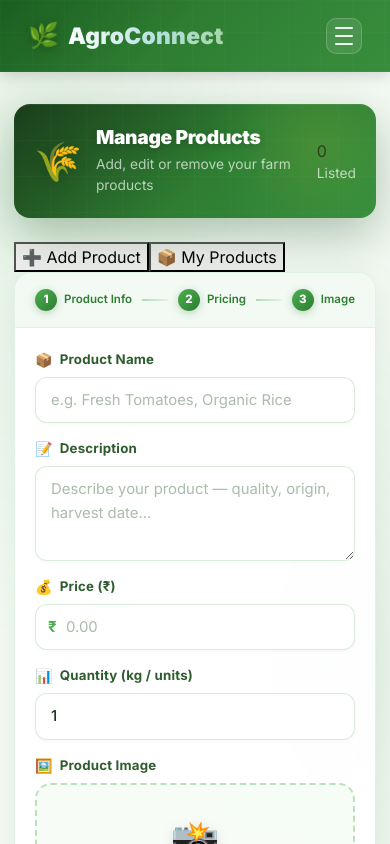
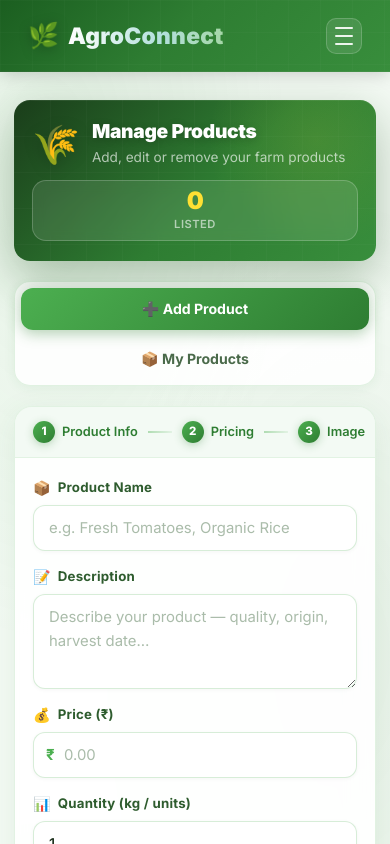
Before and after one commit to Saravanakumar0004/Agro-connect, a React (Vite) app in the folder frontend/: page /add-product in a window 390 px wide. Shown: the top 844 px of the page. Built offline with nearby package versions, Linux system fonts and the light colour scheme.

Commit message:
Update AddProduct.css

```diff
--- a/frontend/src/component/AddProduct.css
+++ b/frontend/src/component/AddProduct.css
@@ -1,5 +1,5 @@
 /* ============================================
-   ADDPRODUCT.CSS — Pro Level UI
+   ADDPRODUCT.CSS — Final Pro UI
    ============================================ */
 
 @import url('https://fonts.googleapis.com/css2?family=Inter:wght@400;500;600;700;800;900&display=swap');
@@ -13,9 +13,9 @@
   font-family: 'Inter', 'Segoe UI', sans-serif;
 }
 
-/* ── Page wrapper ── */
+/* ── Wrapper ── */
 .addprod-wrapper {
-  max-width: 660px;
+  max-width: 720px;
   margin: 52px auto 88px;
   padding: 0 18px;
 }
@@ -25,8 +25,8 @@
   display: flex;
   align-items: center;
   gap: 18px;
-  margin-bottom: 24px;
-  padding: 28px 32px;
+  margin-bottom: 20px;
+  padding: 26px 32px;
   background: linear-gradient(135deg, #1a3d1a 0%, #2e7d32 55%, #388e3c 100%);
   border-radius: 22px;
   position: relative;
@@ -36,7 +36,6 @@
     inset 0 1px 0 rgba(255,255,255,0.06);
 }
 
-/* Grid texture */
 .addprod-page-header::before {
   content: "";
   position: absolute;
@@ -49,16 +48,11 @@
   pointer-events: none;
 }
 
-/* Orb */
 .addprod-page-header::after {
   content: "";
   position: absolute;
   width: 220px; height: 220px;
-  background: radial-gradient(circle,
-    rgba(255,235,59,0.1) 0%,
-    rgba(76,175,80,0.05) 50%,
-    transparent 70%
-  );
+  background: radial-gradient(circle, rgba(255,235,59,0.1) 0%, transparent 70%);
   top: -70px; right: -50px;
   border-radius: 50%;
   pointer-events: none;
@@ -73,30 +67,120 @@
   flex-shrink: 0;
 }
 
+.addprod-header-text {
+  flex: 1;
+  position: relative;
+  z-index: 1;
+}
+
 .addprod-page-header h1 {
   font-size: 1.4rem;
   font-weight: 900;
   color: #fff;
-  margin: 0 0 5px;
+  margin: 0 0 4px;
   letter-spacing: -0.3px;
-  position: relative;
-  z-index: 1;
   text-shadow: 0 2px 8px rgba(0,0,0,0.2);
 }
 
 .addprod-page-header p {
-  font-size: 0.86rem;
-  color: rgba(255,255,255,0.68);
+  font-size: 0.85rem;
+  color: rgba(255,255,255,0.65);
   margin: 0;
+}
+
+/* Header product count */
+.addprod-header-count {
+  background: rgba(255,255,255,0.1);
+  border: 1px solid rgba(255,255,255,0.2);
+  border-radius: 14px;
+  padding: 10px 18px;
+  text-align: center;
   position: relative;
   z-index: 1;
+  flex-shrink: 0;
+  backdrop-filter: blur(6px);
+}
+
+.addprod-header-count span {
+  display: block;
+  font-size: 1.5rem;
+  font-weight: 900;
+  color: #ffe033;
+  line-height: 1;
+  letter-spacing: -0.5px;
+}
+
+.addprod-header-count p {
+  font-size: 0.7rem;
+  font-weight: 600;
+  color: rgba(255,255,255,0.6);
+  text-transform: uppercase;
+  letter-spacing: 0.5px;
+  margin: 3px 0 0;
+}
+
+/* ── Tabs ── */
+.addprod-tabs {
+  display: flex;
+  gap: 8px;
+  margin-bottom: 20px;
+  background: rgba(255,255,255,0.88);
+  border: 1.5px solid rgba(76,175,80,0.16);
+  border-radius: 16px;
+  padding: 6px;
+  box-shadow: 0 2px 12px rgba(46,125,50,0.07);
+}
+
+.addprod-tab {
+  flex: 1;
+  display: flex;
+  align-items: center;
+  justify-content: center;
+  gap: 7px;
+  padding: 10px 16px;
+  border: none;
+  border-radius: 12px;
+  background: transparent;
+  color: #4a6a4a;
+  font-size: 0.88rem;
+  font-weight: 700;
+  font-family: 'Inter', sans-serif;
+  cursor: pointer;
+  transition: all 0.25s cubic-bezier(0.34,1.56,0.64,1);
+  position: relative;
+}
+
+.addprod-tab:hover {
+  background: rgba(76,175,80,0.08);
+  color: #1b5e20;
+}
+
+.addprod-tab--active {
+  background: linear-gradient(135deg, #4caf50, #2e7d32) !important;
+  color: #fff !important;
+  box-shadow: 0 4px 14px rgba(46,125,50,0.35);
+}
+
+.addprod-tab-badge {
+  background: rgba(255,255,255,0.25);
+  color: #fff;
+  font-size: 0.7rem;
+  font-weight: 800;
+  padding: 1px 7px;
+  border-radius: 50px;
+  min-width: 20px;
+  text-align: center;
+}
+
+.addprod-tab:not(.addprod-tab--active) .addprod-tab-badge {
+  background: rgba(76,175,80,0.15);
+  color: #2e7d32;
 }
 
 /* ── Main Card ── */
 .addprod-card {
   background: rgba(255,255,255,0.92);
   backdrop-filter: blur(14px);
-  -webkit-backdrop-filter: blur(14px);
   border-radius: 24px;
   border: 1.5px solid rgba(76,175,80,0.16);
   overflow: hidden;
@@ -105,9 +189,9 @@
     inset 0 1px 0 rgba(255,255,255,0.95);
 }
 
-/* ── Card Header (steps) ── */
+/* Steps header */
 .addprod-card-header {
-  padding: 20px 32px;
+  padding: 18px 32px;
   border-bottom: 1.5px solid rgba(76,175,80,0.1);
   background: rgba(232,245,233,0.5);
 }
@@ -115,7 +199,6 @@
 .addprod-steps {
   display: flex;
   align-items: center;
-  gap: 0;
 }
 
 .addprod-step {
@@ -129,8 +212,7 @@
 }
 
 .addprod-step span {
-  width: 22px;
-  height: 22px;
+  width: 22px; height: 22px;
   border-radius: 50%;
   background: #dde8dd;
   color: #aabcaa;
@@ -141,9 +223,7 @@
   justify-content: center;
 }
 
-.addprod-step--active {
-  color: #2e7d32;
-}
+.addprod-step--active { color: #2e7d32; }
 
 .addprod-step--active span {
   background: linear-gradient(135deg, #4caf50, #2e7d32);
@@ -159,17 +239,51 @@
   min-width: 24px;
 }
 
-/* ── Form ── */
-.addprod-form {
-  padding: 30px 32px 36px;
+/* Edit mode banner */
+.addprod-edit-banner {
   display: flex;
-  flex-direction: column;
-  gap: 20px;
+  align-items: center;
+  justify-content: space-between;
+  gap: 12px;
+  background: rgba(255,235,59,0.1);
+  border-bottom: 1.5px solid rgba(255,193,7,0.25);
+  padding: 12px 32px;
+  font-size: 0.86rem;
+  font-weight: 700;
+  color: #b8860b;
+}
+
+.addprod-cancel-edit {
+  background: rgba(198,40,40,0.09);
+  border: 1.5px solid rgba(198,40,40,0.22);
+  color: #c62828;
+  font-weight: 700;
+  font-size: 0.8rem;
+  font-family: 'Inter', sans-serif;
+  padding: 5px 13px;
+  border-radius: 50px;
+  cursor: pointer;
+  transition: all 0.22s ease;
+  white-space: nowrap;
+}
+
+.addprod-cancel-edit:hover {
+  background: rgba(198,40,40,0.15);
+  border-color: #c62828;
+}
+
+/* Optional tag */
+.addprod-optional-tag {
+  font-size: 0.72rem;
+  font-weight: 500;
+  color: #8aaa8a;
+  margin-left: 6px;
+  font-style: italic;
 }
 
 /* ── Alerts ── */
 .addprod-alert {
-  margin: 0 32px;
+  margin: 16px 32px 0;
   border-radius: 12px;
   padding: 12px 18px;
   font-size: 0.88rem;
@@ -181,31 +295,34 @@
   background: linear-gradient(135deg, #e8f5e9, #f1f8f1);
   color: #1b5e20;
   border-color: rgba(76,175,80,0.28);
-  margin-top: 20px;
 }
 
 .addprod-alert--error {
   background: linear-gradient(135deg, #ffebee, #fff5f5);
   color: #c62828;
   border-color: rgba(198,40,40,0.22);
-  margin-top: 20px;
 }
 
-/* ── Field ── */
+/* ── Form ── */
+.addprod-form {
+  padding: 28px 32px 34px;
+  display: flex;
+  flex-direction: column;
+  gap: 20px;
+}
+
 .addprod-field {
   display: flex;
   flex-direction: column;
   gap: 7px;
 }
 
-/* Two-column row */
 .addprod-row {
   display: grid;
   grid-template-columns: 1fr 1fr;
   gap: 16px;
 }
 
-/* Label */
 .addprod-label {
   display: flex;
   align-items: center;
@@ -216,12 +333,8 @@
   letter-spacing: 0.2px;
 }
 
-.addprod-label-icon {
-  font-size: 0.88rem;
-  line-height: 1;
-}
+.addprod-label-icon { font-size: 0.88rem; line-height: 1; }
 
-/* Input base */
 .addprod-input {
   width: 100%;
   padding: 11px 15px;
@@ -245,19 +358,14 @@
   background: #fafffe;
 }
 
-.addprod-input::placeholder {
-  color: #aabcaa;
-  font-weight: 400;
-}
+.addprod-input::placeholder { color: #aabcaa; font-weight: 400; }
 
-/* Textarea */
 .addprod-textarea {
   resize: vertical;
   min-height: 90px;
   line-height: 1.6;
 }
 
-/* Price prefix ₹ */
 .addprod-input-prefix-wrap {
   position: relative;
   display: flex;
@@ -274,20 +382,15 @@
   z-index: 1;
 }
 
-.addprod-input--prefixed {
-  padding-left: 30px !important;
-}
+.addprod-input--prefixed { padding-left: 30px !important; }
 
-/* ── File Upload Drop Zone ── */
+/* File drop */
 .addprod-file-drop {
   display: block;
   border: 2px dashed rgba(76,175,80,0.35);
   border-radius: 16px;
   cursor: pointer;
-  transition:
-    border-color 0.25s ease,
-    background 0.25s ease,
-    transform 0.25s ease;
+  transition: border-color 0.25s ease, background 0.25s ease, transform 0.25s ease;
   overflow: hidden;
   background: rgba(232,245,233,0.35);
 }
@@ -298,7 +401,6 @@
   transform: scale(1.005);
 }
 
-/* Placeholder state */
 .addprod-file-placeholder {
   padding: 36px 24px;
   text-align: center;
@@ -308,7 +410,6 @@
   font-size: 2.5rem;
   margin-bottom: 10px;
   line-height: 1;
-  filter: drop-shadow(0 2px 6px rgba(0,0,0,0.1));
 }
 
 .addprod-file-text {
@@ -324,7 +425,6 @@
   margin: 0;
 }
 
-/* Preview state */
 .addprod-preview-wrap {
   position: relative;
   width: 100%;
@@ -332,14 +432,12 @@
 }
 
 .addprod-preview-img {
-  width: 100%;
-  height: 200px;
+  width: 100%; height: 200px;
   object-fit: cover;
   display: block;
   border-radius: 14px;
 }
 
-/* Overlay on hover */
 .addprod-preview-overlay {
   position: absolute;
   inset: 0;
@@ -352,9 +450,7 @@
   transition: opacity 0.25s ease;
 }
 
-.addprod-file-drop:hover .addprod-preview-overlay {
-  opacity: 1;
-}
+.addprod-file-drop:hover .addprod-preview-overlay { opacity: 1; }
 
 .addprod-preview-overlay span {
   color: #fff;
@@ -370,7 +466,7 @@
 /* ── Submit Button ── */
 .addprod-btn-submit {
   width: 100%;
-  padding: 15px;
+  padding: 14px;
   font-size: 1rem;
   font-weight: 800;
   font-family: 'Inter', sans-serif;
@@ -390,10 +486,8 @@
     0 6px 22px rgba(46,125,50,0.4),
     inset 0 1px 0 rgba(255,255,255,0.18);
   transition: all 0.28s cubic-bezier(0.34,1.56,0.64,1);
-  margin-top: 4px;
 }
 
-/* Shimmer */
 .addprod-btn-submit::before {
   content: "";
   position: absolute;
@@ -422,10 +516,20 @@
   transform: none !important;
 }
 
+/* Edit mode — amber button */
+.addprod-btn-submit--edit {
+  background: linear-gradient(135deg, #ff9800, #e65100) !important;
+  box-shadow: 0 6px 22px rgba(230,81,0,0.4) !important;
+}
+
+.addprod-btn-submit--edit:hover {
+  background: linear-gradient(135deg, #ffa726, #f4511e) !important;
+  box-shadow: 0 12px 32px rgba(230,81,0,0.5) !important;
+}
+
 /* Spinner */
 .addprod-spinner {
-  width: 16px;
-  height: 16px;
+  width: 16px; height: 16px;
   border: 2.5px solid rgba(255,255,255,0.35);
   border-top-color: #fff;
   border-radius: 50%;
@@ -434,47 +538,366 @@
   flex-shrink: 0;
 }
 
-@keyframes addprod-spin {
-  to { transform: rotate(360deg); }
+@keyframes addprod-spin { to { transform: rotate(360deg); } }
+
+/* ══════════════════════════════════
+   MY PRODUCTS TAB
+══════════════════════════════════ */
+.addprod-manage {
+  background: rgba(255,255,255,0.92);
+  backdrop-filter: blur(14px);
+  border-radius: 24px;
+  border: 1.5px solid rgba(76,175,80,0.16);
+  overflow: hidden;
+  box-shadow:
+    0 8px 32px rgba(46,125,50,0.09),
+    inset 0 1px 0 rgba(255,255,255,0.95);
+  padding: 24px;
+}
+
+/* Empty state */
+.addprod-manage-empty {
+  text-align: center;
+  padding: 64px 24px;
+}
+
+.addprod-manage-empty-icon {
+  font-size: 3.5rem;
+  margin-bottom: 16px;
+  display: block;
+  filter: drop-shadow(0 4px 8px rgba(0,0,0,0.08));
+}
+
+.addprod-manage-empty h3 {
+  font-weight: 900;
+  color: #1b5e20;
+  font-size: 1.3rem;
+  margin-bottom: 8px;
+}
+
+.addprod-manage-empty p {
+  color: #6a8a6a;
+  font-size: 0.92rem;
+  line-height: 1.65;
+  margin-bottom: 24px;
+}
+
+/* Skeleton loading */
+.addprod-manage-loading {
+  display: flex;
+  flex-direction: column;
+  gap: 14px;
+}
+
+.addprod-manage-skeleton {
+  display: flex;
+  align-items: center;
+  gap: 14px;
+  background: #fff;
+  border-radius: 16px;
+  border: 1.5px solid rgba(76,175,80,0.1);
+  padding: 14px 18px;
+}
+
+.addprod-skel-img {
+  width: 72px; height: 72px;
+  border-radius: 12px;
+  background: linear-gradient(90deg, #f0f7f0 25%, #e2f0e2 50%, #f0f7f0 75%);
+  background-size: 300% 100%;
+  animation: skelShimmer 1.6s ease-in-out infinite;
+  flex-shrink: 0;
+}
+
+.addprod-skel-body {
+  flex: 1;
+  display: flex;
+  flex-direction: column;
+  gap: 8px;
+}
+
+.addprod-skel-line {
+  border-radius: 6px;
+  background: linear-gradient(90deg, #f0f7f0 25%, #e2f0e2 50%, #f0f7f0 75%);
+  background-size: 300% 100%;
+  animation: skelShimmer 1.6s ease-in-out infinite;
+}
+
+.addprod-skel-line--title { height: 14px; width: 55%; }
+.addprod-skel-line--sub   { height: 12px; width: 35%; animation-delay: 0.1s; }
+
+.addprod-skel-btns {
+  display: flex;
+  gap: 8px;
+  flex-shrink: 0;
+}
+
+.addprod-skel-btn {
+  width: 70px; height: 34px;
+  border-radius: 8px;
+  background: linear-gradient(90deg, #f0f7f0 25%, #e2f0e2 50%, #f0f7f0 75%);
+  background-size: 300% 100%;
+  animation: skelShimmer 1.6s ease-in-out infinite;
+}
+
+@keyframes skelShimmer {
+  0%   { background-position: 200% 0; }
+  100% { background-position: -200% 0; }
+}
+
+/* Product list */
+.addprod-product-list {
+  display: flex;
+  flex-direction: column;
+  gap: 12px;
+}
+
+/* Product item row */
+.addprod-product-item {
+  display: flex;
+  align-items: center;
+  gap: 16px;
+  background: #fff;
+  border-radius: 18px;
+  border: 1.5px solid rgba(76,175,80,0.13);
+  padding: 14px 18px;
+  box-shadow: 0 2px 10px rgba(0,0,0,0.05);
+  transition: transform 0.28s cubic-bezier(0.34,1.56,0.64,1), box-shadow 0.28s ease, border-color 0.28s ease;
+}
+
+.addprod-product-item:hover {
+  transform: translateY(-3px);
+  box-shadow: 0 10px 28px rgba(46,125,50,0.14);
+  border-color: rgba(76,175,80,0.3);
+}
+
+/* Product image */
+.addprod-product-img-wrap {
+  width: 72px; height: 72px;
+  border-radius: 14px;
+  overflow: hidden;
+  background: linear-gradient(135deg, #e8f5e9, #c8e6c9);
+  flex-shrink: 0;
+  position: relative;
+}
+
+.addprod-product-img {
+  width: 100%; height: 100%;
+  object-fit: cover;
+  display: block;
+}
+
+.addprod-img-fallback::after {
+  content: "🌾";
+  position: absolute;
+  top: 50%; left: 50%;
+  transform: translate(-50%, -50%);
+  font-size: 1.8rem;
+}
+
+/* Product info */
+.addprod-product-info {
+  flex: 1;
+  min-width: 0;
+}
+
+.addprod-product-name {
+  font-size: 0.98rem;
+  font-weight: 800;
+  color: #1b5e20;
+  margin: 0 0 5px;
+  letter-spacing: -0.2px;
+  white-space: nowrap;
+  overflow: hidden;
+  text-overflow: ellipsis;
+}
+
+.addprod-product-meta {
+  display: flex;
+  align-items: center;
+  gap: 10px;
+  margin-bottom: 5px;
+}
+
+.addprod-product-price {
+  font-size: 0.95rem;
+  font-weight: 900;
+  color: #2e7d32;
+}
+
+.addprod-product-qty {
+  font-size: 0.75rem;
+  font-weight: 600;
+  color: #7a9a7a;
+  background: rgba(76,175,80,0.08);
+  border: 1px solid rgba(76,175,80,0.15);
+  border-radius: 50px;
+  padding: 2px 9px;
+}
+
+.addprod-product-desc {
+  font-size: 0.78rem;
+  color: #8a9a8a;
+  line-height: 1.5;
+  margin: 0;
+  display: -webkit-box;
+  -webkit-line-clamp: 1;
+  -webkit-box-orient: vertical;
+  overflow: hidden;
+}
+
+/* Action buttons */
+.addprod-product-actions {
+  display: flex;
+  flex-direction: column;
+  gap: 7px;
+  flex-shrink: 0;
+}
+
+.addprod-action-btn {
+  padding: 7px 16px;
+  border-radius: 10px;
+  border: 1.5px solid transparent;
+  font-size: 0.8rem;
+  font-weight: 700;
+  font-family: 'Inter', sans-serif;
+  cursor: pointer;
+  transition: all 0.25s cubic-bezier(0.34,1.56,0.64,1);
+  white-space: nowrap;
+  display: flex;
+  align-items: center;
+  gap: 5px;
+}
+
+.addprod-action-btn--edit {
+  background: rgba(25,118,210,0.08);
+  color: #1565c0;
+  border-color: rgba(25,118,210,0.22);
+}
+
+.addprod-action-btn--edit:hover {
+  background: linear-gradient(135deg, #1976d2, #1565c0);
+  color: #fff;
+  border-color: transparent;
+  transform: translateY(-2px);
+  box-shadow: 0 6px 16px rgba(21,101,192,0.35);
+}
+
+.addprod-action-btn--delete {
+  background: rgba(198,40,40,0.07);
+  color: #c62828;
+  border-color: rgba(198,40,40,0.2);
+}
+
+.addprod-action-btn--delete:hover {
+  background: linear-gradient(135deg, #ef5350, #c62828);
+  color: #fff;
+  border-color: transparent;
+  transform: translateY(-2px);
+  box-shadow: 0 6px 16px rgba(198,40,40,0.35);
+}
+
+/* Delete confirm inline */
+.addprod-delete-confirm {
+  background: rgba(255,235,238,0.9);
+  border: 1.5px solid rgba(198,40,40,0.22);
+  border-radius: 12px;
+  padding: 10px 14px;
+  text-align: center;
+  min-width: 140px;
+}
+
+.addprod-delete-confirm p {
+  font-size: 0.76rem;
+  font-weight: 700;
+  color: #c62828;
+  margin: 0 0 8px;
+}
+
+.addprod-delete-confirm-btns {
+  display: flex;
+  gap: 6px;
+}
+
+.addprod-confirm-yes {
+  flex: 1;
+  padding: 6px 10px;
+  background: linear-gradient(135deg, #ef5350, #c62828);
+  color: #fff;
+  font-weight: 800;
+  font-size: 0.76rem;
+  font-family: 'Inter', sans-serif;
+  border: none;
+  border-radius: 8px;
+  cursor: pointer;
+  display: flex;
+  align-items: center;
+  justify-content: center;
+  transition: all 0.22s ease;
+}
+
+.addprod-confirm-yes:hover {
+  background: linear-gradient(135deg, #f44336, #b71c1c);
+  transform: translateY(-1px);
+}
+
+.addprod-confirm-yes:disabled { opacity: 0.65; cursor: not-allowed; }
+
+.addprod-confirm-no {
+  flex: 1;
+  padding: 6px 10px;
+  background: rgba(0,0,0,0.05);
+  color: #4a6a4a;
+  font-weight: 700;
+  font-size: 0.76rem;
+  font-family: 'Inter', sans-serif;
+  border: 1px solid rgba(0,0,0,0.1);
+  border-radius: 8px;
+  cursor: pointer;
+  transition: all 0.22s ease;
+}
+
+.addprod-confirm-no:hover {
+  background: rgba(0,0,0,0.1);
 }
 
 /* ── Responsive ── */
 @media (max-width: 640px) {
-  .addprod-wrapper {
-    margin: 32px auto 60px;
-    padding: 0 14px;
-  }
+  .addprod-wrapper { margin: 28px auto 56px; padding: 0 14px; }
 
   .addprod-page-header {
-    padding: 22px 20px;
+    padding: 20px 18px;
     border-radius: 16px;
-    gap: 14px;
+    gap: 12px;
+    flex-wrap: wrap;
   }
 
   .addprod-page-header h1 { font-size: 1.2rem; }
 
-  .addprod-card { border-radius: 18px; }
+  .addprod-header-count { width: 100%; flex-direction: row; gap: 8px; padding: 8px 14px; }
 
-  .addprod-card-header { padding: 16px 20px; }
+  .addprod-tabs { flex-direction: column; }
 
-  .addprod-form {
-    padding: 22px 20px 28px;
-    gap: 16px;
+  .addprod-card, .addprod-manage { border-radius: 18px; }
+
+  .addprod-card-header { padding: 14px 18px; }
+
+  .addprod-form { padding: 20px 18px 26px; gap: 16px; }
+
+  .addprod-alert { margin: 12px 18px 0; }
+
+  .addprod-row { grid-template-columns: 1fr; }
+
+  .addprod-product-item {
+    flex-wrap: wrap;
+    gap: 12px;
   }
 
-  .addprod-alert {
-    margin: 0 20px;
+  .addprod-product-actions {
+    flex-direction: row;
+    width: 100%;
   }
 
-  .addprod-row {
-    grid-template-columns: 1fr;
-  }
+  .addprod-action-btn { flex: 1; justify-content: center; }
 
-  .addprod-steps {
-    gap: 0;
-  }
-
-  .addprod-step {
-    font-size: 0.72rem;
-  }
+  .addprod-delete-confirm { min-width: auto; width: 100%; }
 }
```
